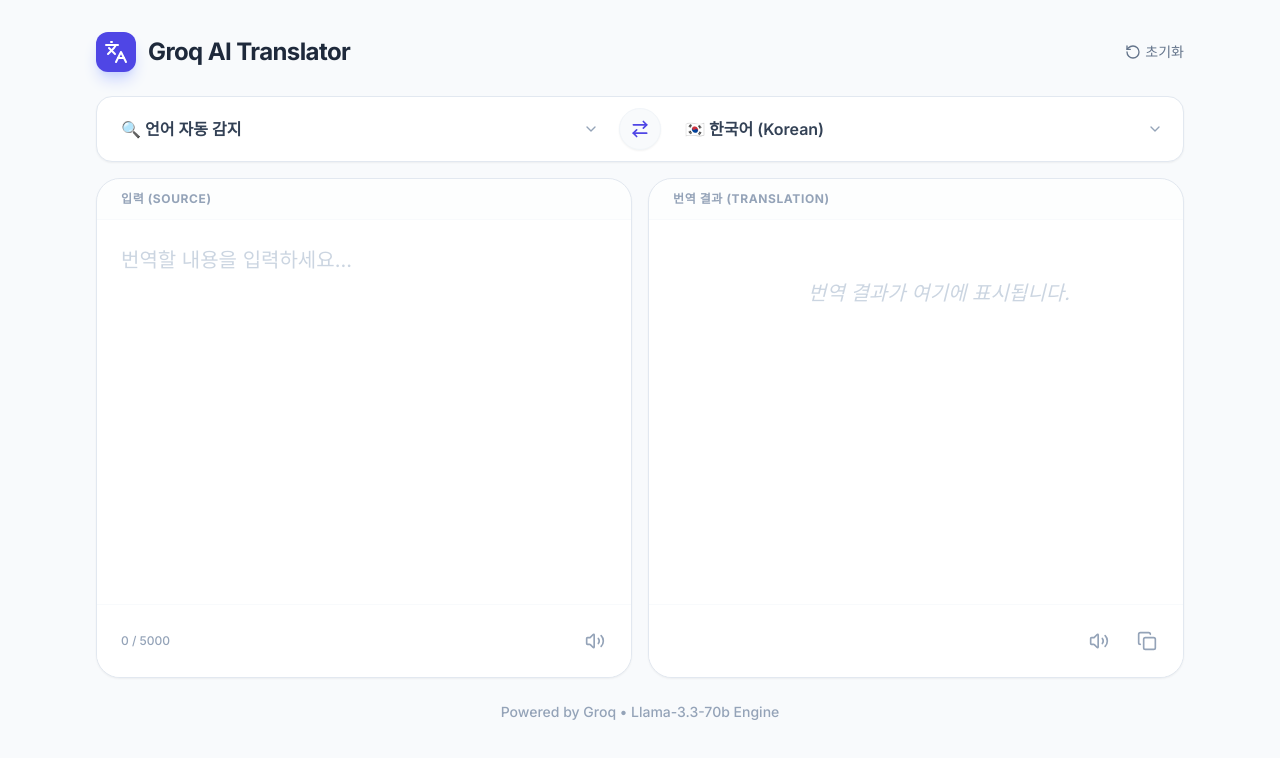
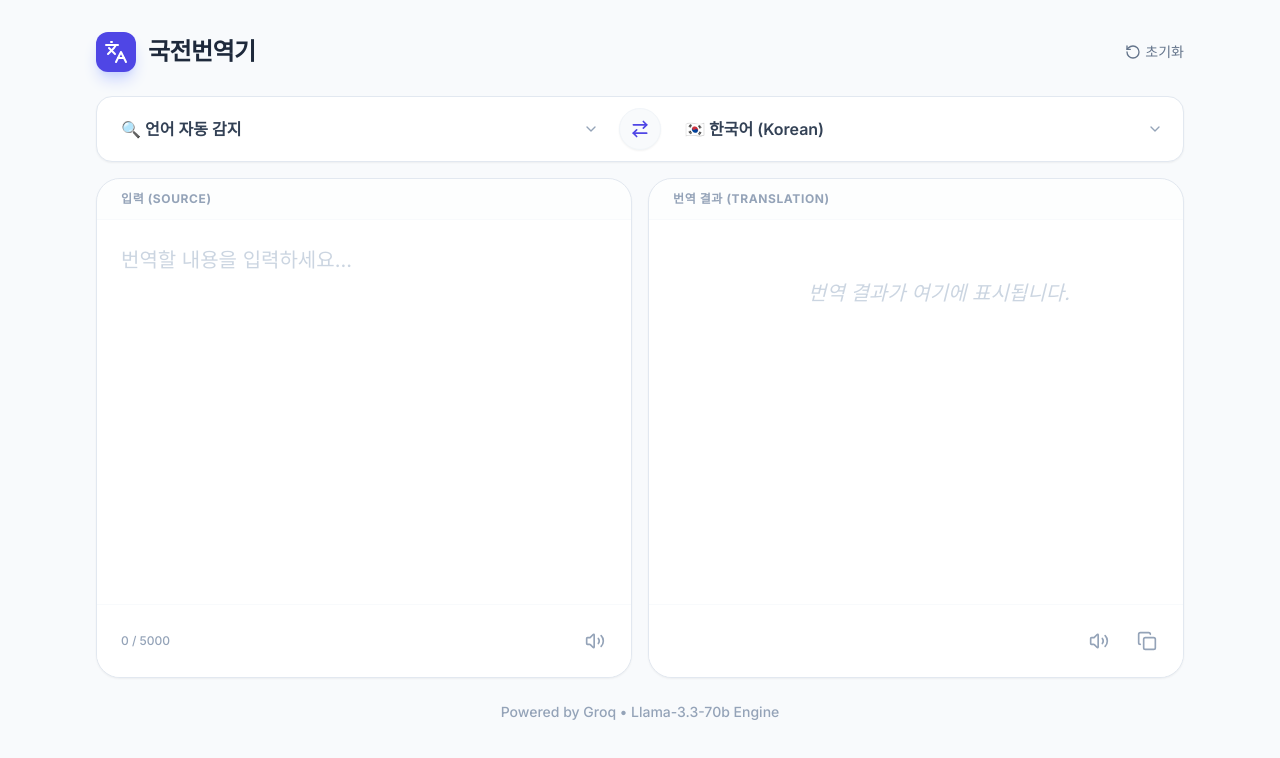
Before and after one commit to ktxsubway-bit/kGAMEs, a plain HTML site: page index.html in a window 1280 px wide. Drawn offline with nearby package versions, Linux system fonts and the light colour scheme.

Commit message:
Update index.html

```diff
--- a/index.html
+++ b/index.html
@@ -3,7 +3,7 @@
 <head>
     <meta charset="UTF-8">
     <meta name="viewport" content="width=device-width, initial-scale=1.0">
-    <title>Groq AI Translator (Side-by-Side)</title>
+    <title>국전번역기</title>
     <script src="https://cdn.tailwindcss.com"></script>
     <script src="https://unpkg.com/lucide@latest"></script>
     <style>
@@ -34,7 +34,7 @@
                 <div class="bg-indigo-600 p-2 rounded-xl shadow-lg shadow-indigo-200">
                     <i data-lucide="languages" class="text-white w-6 h-6"></i>
                 </div>
-                <h1 class="text-2xl font-bold text-slate-800 tracking-tight">Groq AI Translator</h1>
+                <h1 class="text-2xl font-bold text-slate-800 tracking-tight">국전번역기</h1>
             </div>
             <button onclick="clearAll()" class="flex items-center gap-1 text-sm text-slate-500 hover:text-indigo-600 transition-colors font-medium">
                 <i data-lucide="rotate-ccw" class="w-4 h-4"></i>
```
